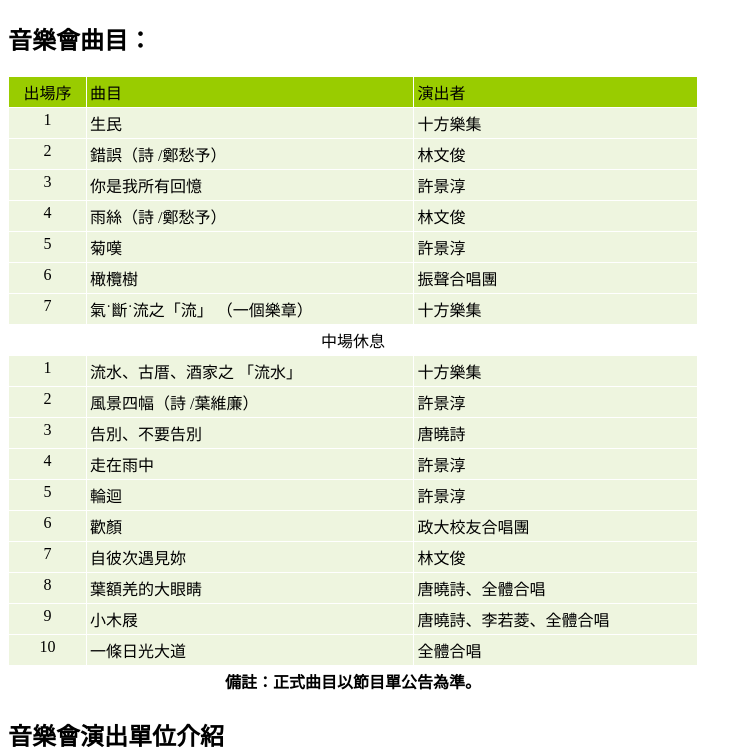
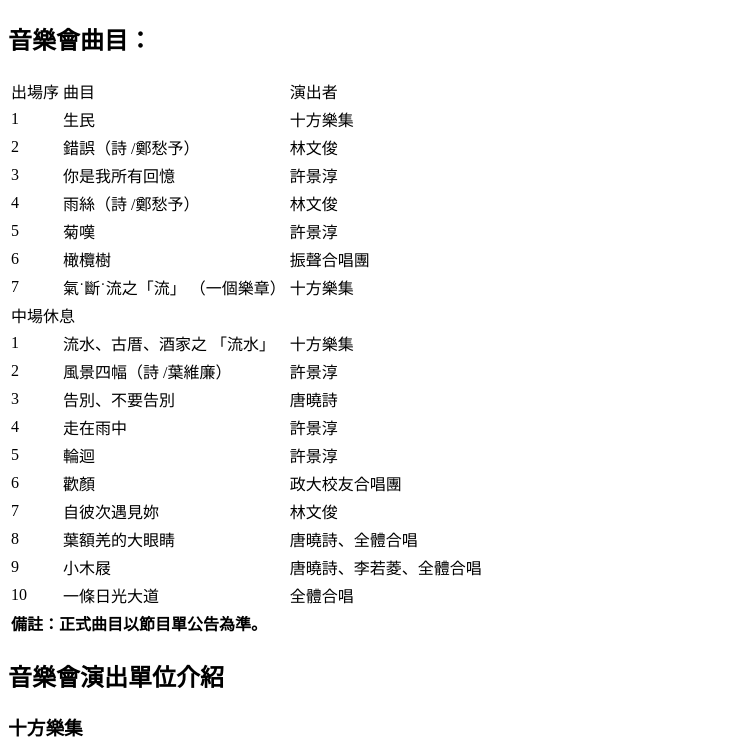
Before and after one commit to thcrack/wp_hw1, a plain HTML site: page index.html in a window 1280 px wide. Shown: the part 2660-3415 px from the top of the page, without its empty margins (0-751 px from the left). Drawn offline with Linux system fonts and the light colour scheme; grey boxes are pictures that could not be loaded.

Commit message:
error fixing

```diff
--- a/index.html
+++ b/index.html
@@ -33,8 +33,8 @@
 
   <body>
     <header>
-      <a href="http://artist.nccu.edu.tw/2012spring/index.html"><img src="http://artist.nccu.edu.tw/2012spring/images/top_logo_01.gif"></a>
-      <a href="http://artist.nccu.edu.tw/2012spring/index.html"><img src="http://artist.nccu.edu.tw/2012spring/images/top_logo_02.gif"></a>
+      <a href="http://artist.nccu.edu.tw/2012spring/index.html"><img src="http://artist.nccu.edu.tw/2012spring/images/top_logo_01.gif" alt=""></a>
+      <a href="http://artist.nccu.edu.tw/2012spring/index.html"><img src="http://artist.nccu.edu.tw/2012spring/images/top_logo_02.gif" alt=""></a>
       <nav>
         <ul>
           <li><a href="http://www.nccu.edu.tw/" target="_blank">政治大學</a></li>
@@ -45,40 +45,40 @@
           <li><a href="http://artist.nccu.edu.tw/2012spring/news.html">最新消息</a></li>
           <li><a href="http://artist.nccu.edu.tw/2012spring/visit.html">參觀資訊</a></li>
           <li><a href="http://artist.nccu.edu.tw/2012spring/map.html">網路地圖</a></li>
-          <li><a href="http://www.facebook.com/nccuarts" target="_blank"><img src="http://artist.nccu.edu.tw/2012spring/images/icon_Facebook.jpg"></a></li>
-          <li><a href="http://blog.roodo.com/inccuart" target="_blank"><img src="http://artist.nccu.edu.tw/2012spring/images/icon_rodoo.gif"></a></li>
+          <li><a href="http://www.facebook.com/nccuarts" target="_blank"><img src="http://artist.nccu.edu.tw/2012spring/images/icon_Facebook.jpg" alt=""></a></li>
+          <li><a href="http://blog.roodo.com/inccuart" target="_blank"><img src="http://artist.nccu.edu.tw/2012spring/images/icon_rodoo.gif" alt=""></a></li>
         </ul>
       </nav>
 
       <nav>
       <ul>
-        <li><a href="http://artist.nccu.edu.tw/2012spring/introduction.html" onmouseout="MM_swapImgRestore()" onmouseover="MM_swapImage('Image42','','http://artist.nccu.edu.tw/2012spring/images/nav_intro_on.gif',1)"><img src="http://artist.nccu.edu.tw/2012spring/images/nav_intro.gif" alt="introduction" name="Image42" id="Image42" height="46" border="0" width="89"></a></li>
-        <li><a href="http://artist.nccu.edu.tw/2012spring/program.html" onmouseout="MM_swapImgRestore()" onmouseover="MM_swapImage('Image43','','http://artist.nccu.edu.tw/2012spring/images/nav_program_on.gif',1)"><img src="http://artist.nccu.edu.tw/2012spring/images/nav_program.gif" alt="program" name="Image43" id="Image43" height="46" border="0" width="86"></a></li>
-        <li><a href="http://artist.nccu.edu.tw/2012spring/air.html" onmouseout="MM_swapImgRestore()" onmouseover="MM_swapImage('Image45','','http://artist.nccu.edu.tw/2012spring/images/nav_air_on.gif',1)"><img src="http://artist.nccu.edu.tw/2012spring/images/nav_air_on.gif" alt="artist in residence" name="Image45" id="Image45" height="46" border="0" width="177"></a></li>
-        <li><a href="http://artist.nccu.edu.tw/2012spring/exhibition.html" onmouseout="MM_swapImgRestore()" onmouseover="MM_swapImage('Image46','','http://artist.nccu.edu.tw/2012spring/images/nav_exhibition_on.gif',1)"><img src="http://artist.nccu.edu.tw/2012spring/images/nav_exhibition.gif" alt="exhibition" name="Image46" id="Image46" height="46" border="0" width="110"></a></li>
-        <li><a href="http://artist.nccu.edu.tw/2012spring/performance.html" onmouseout="MM_swapImgRestore()" onmouseover="MM_swapImage('Image47','','http://artist.nccu.edu.tw/2012spring/images/nav_performance_on.gif',1)"><img src="http://artist.nccu.edu.tw/2012spring/images/nav_performance.gif" alt="performance" name="Image47" id="Image47" height="46" border="0" width="110"></a></li>
-        <li><a href="http://artist.nccu.edu.tw/2012spring/movies.html" onmouseout="MM_swapImgRestore()" onmouseover="MM_swapImage('Image48','','http://artist.nccu.edu.tw/2012spring/images/nav_movies_on.gif',1)"><img src="http://artist.nccu.edu.tw/2012spring/images/nav_movies.gif" alt="movies" name="Image48" id="Image48" height="46" border="0" width="110"></a></li>
-        <li><a href="http://artist.nccu.edu.tw/2012spring/talks.html" onmouseout="MM_swapImgRestore()" onmouseover="MM_swapImage('Image49','','http://artist.nccu.edu.tw/2012spring/images/nav_talks_on.gif',1)"><img src="http://artist.nccu.edu.tw/2012spring/images/nav_talks.gif" alt="talks" name="Image49" id="Image49" height="46" border="0" width="110"></a></li>
+        <li><a href="http://artist.nccu.edu.tw/2012spring/introduction.html" onmouseout="MM_swapImgRestore()" onmouseover="MM_swapImage('Image42','','http://artist.nccu.edu.tw/2012spring/images/nav_intro_on.gif',1)"><img src="http://artist.nccu.edu.tw/2012spring/images/nav_intro.gif" alt="introduction" id="Image42" height="46" width="89"></a></li>
+        <li><a href="http://artist.nccu.edu.tw/2012spring/program.html" onmouseout="MM_swapImgRestore()" onmouseover="MM_swapImage('Image43','','http://artist.nccu.edu.tw/2012spring/images/nav_program_on.gif',1)"><img src="http://artist.nccu.edu.tw/2012spring/images/nav_program.gif" alt="program" id="Image43" height="46" width="86"></a></li>
+        <li><a href="http://artist.nccu.edu.tw/2012spring/air.html" onmouseout="MM_swapImgRestore()" onmouseover="MM_swapImage('Image45','','http://artist.nccu.edu.tw/2012spring/images/nav_air_on.gif',1)"><img src="http://artist.nccu.edu.tw/2012spring/images/nav_air_on.gif" alt="artist in residence" id="Image45" height="46" width="177"></a></li>
+        <li><a href="http://artist.nccu.edu.tw/2012spring/exhibition.html" onmouseout="MM_swapImgRestore()" onmouseover="MM_swapImage('Image46','','http://artist.nccu.edu.tw/2012spring/images/nav_exhibition_on.gif',1)"><img src="http://artist.nccu.edu.tw/2012spring/images/nav_exhibition.gif" alt="exhibition" id="Image46" height="46" width="110"></a></li>
+        <li><a href="http://artist.nccu.edu.tw/2012spring/performance.html" onmouseout="MM_swapImgRestore()" onmouseover="MM_swapImage('Image47','','http://artist.nccu.edu.tw/2012spring/images/nav_performance_on.gif',1)"><img src="http://artist.nccu.edu.tw/2012spring/images/nav_performance.gif" alt="performance" id="Image47" height="46" width="110"></a></li>
+        <li><a href="http://artist.nccu.edu.tw/2012spring/movies.html" onmouseout="MM_swapImgRestore()" onmouseover="MM_swapImage('Image48','','http://artist.nccu.edu.tw/2012spring/images/nav_movies_on.gif',1)"><img src="http://artist.nccu.edu.tw/2012spring/images/nav_movies.gif" alt="movies" id="Image48" height="46" width="110"></a></li>
+        <li><a href="http://artist.nccu.edu.tw/2012spring/talks.html" onmouseout="MM_swapImgRestore()" onmouseover="MM_swapImage('Image49','','http://artist.nccu.edu.tw/2012spring/images/nav_talks_on.gif',1)"><img src="http://artist.nccu.edu.tw/2012spring/images/nav_talks.gif" alt="talks" id="Image49" height="46" width="110"></a></li>
       </ul>
       </nav>
 
-      <a href="http://artist.nccu.edu.tw/2012spring/air.html"><img src="http://artist.nccu.edu.tw/2012spring/images/air/title_air2.gif" height="43" border="0" width="300"></a>
+      <a href="http://artist.nccu.edu.tw/2012spring/air.html"><img src="http://artist.nccu.edu.tw/2012spring/images/air/title_air2.gif" alt="" height="43" width="300"></a>
 
       <nav>
         <ul>
-          <li><img src="http://artist.nccu.edu.tw/2012spring/images/arrow_green_sm.gif" height="10" border="0" width="10"><a href="http://artist.nccu.edu.tw/2012spring/air.html">節目總覽│序言</a></li>
-          <li><img src="http://artist.nccu.edu.tw/2012spring/images/arrow_pink_sm_down.gif" height="10" border="0" width="10"><a href="http://artist.nccu.edu.tw/2012spring/air_concert.html" class="nav_blue_active">駐校音樂會</a></li>
-          <li><img src="http://artist.nccu.edu.tw/2012spring/images/arrow_green_sm.gif" height="10" border="0" width="10"><a href="http://artist.nccu.edu.tw/2012spring/air_opening.html">開幕暨專題座談</a></li>
-          <li><img src="http://artist.nccu.edu.tw/2012spring/images/arrow_green_sm.gif" height="10" border="0" width="10"><a href="http://artist.nccu.edu.tw/2012spring/air_exhibit.html">李泰祥影音文件展</a></li>
-          <li><img src="http://artist.nccu.edu.tw/2012spring/images/arrow_green_sm.gif" height="10" border="0" width="10"><a href="http://artist.nccu.edu.tw/2012spring/air_workshop.html">音樂工作坊</a></li>
-          <li><img src="http://artist.nccu.edu.tw/2012spring/images/arrow_green_sm.gif" height="10" border="0" width="10"><a href="http://artist.nccu.edu.tw/2012spring/air_corner.html">轉角音樂會</a></li>
-          <li><img src="http://artist.nccu.edu.tw/2012spring/images/arrow_green_sm.gif" height="10" border="0" width="10"><a href="http://artist.nccu.edu.tw/2012spring/air_mv.html">MV 比賽</a></li>
-          <li><img src="http://artist.nccu.edu.tw/2012spring/images/arrow_green_sm.gif" height="10" border="0" width="10"><a href="http://artist.nccu.edu.tw/2012spring/air_quiz.html">每日線上有獎徵答</a></li>
+          <li><img src="http://artist.nccu.edu.tw/2012spring/images/arrow_green_sm.gif" alt="" height="10" width="10"><a href="http://artist.nccu.edu.tw/2012spring/air.html">節目總覽│序言</a></li>
+          <li><img src="http://artist.nccu.edu.tw/2012spring/images/arrow_pink_sm_down.gif" alt="" height="10" width="10"><a href="http://artist.nccu.edu.tw/2012spring/air_concert.html" class="nav_blue_active">駐校音樂會</a></li>
+          <li><img src="http://artist.nccu.edu.tw/2012spring/images/arrow_green_sm.gif" alt="" height="10" width="10"><a href="http://artist.nccu.edu.tw/2012spring/air_opening.html">開幕暨專題座談</a></li>
+          <li><img src="http://artist.nccu.edu.tw/2012spring/images/arrow_green_sm.gif" alt="" height="10" width="10"><a href="http://artist.nccu.edu.tw/2012spring/air_exhibit.html">李泰祥影音文件展</a></li>
+          <li><img src="http://artist.nccu.edu.tw/2012spring/images/arrow_green_sm.gif" alt="" height="10" width="10"><a href="http://artist.nccu.edu.tw/2012spring/air_workshop.html">音樂工作坊</a></li>
+          <li><img src="http://artist.nccu.edu.tw/2012spring/images/arrow_green_sm.gif" alt="" height="10" width="10"><a href="http://artist.nccu.edu.tw/2012spring/air_corner.html">轉角音樂會</a></li>
+          <li><img src="http://artist.nccu.edu.tw/2012spring/images/arrow_green_sm.gif" alt="" height="10" width="10"><a href="http://artist.nccu.edu.tw/2012spring/air_mv.html">MV 比賽</a></li>
+          <li><img src="http://artist.nccu.edu.tw/2012spring/images/arrow_green_sm.gif" alt="" height="10" width="10"><a href="http://artist.nccu.edu.tw/2012spring/air_quiz.html">每日線上有獎徵答</a></li>
         </ul>
       </nav>
 
-      <img src="http://artist.nccu.edu.tw/2012spring/images/air/concert_main01.jpg" height="304" border="0" width="400">
-      <img src="http://artist.nccu.edu.tw/2012spring/images/air/icon_concert4.gif" height="41" border="0" width="210">
+      <img src="http://artist.nccu.edu.tw/2012spring/images/air/concert_main01.jpg" alt="" height="304" width="400">
+      <img src="http://artist.nccu.edu.tw/2012spring/images/air/icon_concert4.gif" alt="" height="41" width="210">
 
       <p>
       <span class="title_02_orange"><strong>101/05/16（三）19:00-21:00</strong></span>
@@ -95,8 +95,8 @@
         &nbsp;&nbsp;&nbsp;十方樂集&nbsp;&nbsp;&nbsp;政大校友合唱團&nbsp;&nbsp;&nbsp;振聲合唱團
       </p>
 
-      <img src="http://artist.nccu.edu.tw/2012spring/images/spacer.gif" height="1" border="0" width="20">
-      <img src="http://artist.nccu.edu.tw/2012spring/images/air/concert_main03.jpg" height="304" border="0" width="260">
+      <img src="http://artist.nccu.edu.tw/2012spring/images/spacer.gif" alt="" height="1" width="20">
+      <img src="http://artist.nccu.edu.tw/2012spring/images/air/concert_main03.jpg" alt="" height="304" width="260">
 
     </header>
 
@@ -104,102 +104,102 @@
 
       <h2>音樂會曲目：</h2>
 
-      <table brdoer="0" class="table_program_air" cellpadding="3" cellspacing="1" width="690"><tbody>
-        <tr bgcolor="#99CC00">
-          <td nowrap="" valign="top"><div align="center">出場序 </div></td>
-          <td valign="top">曲目 </td>
-          <td valign="top">演出者 </td>
+      <table class="table_program_air"><tbody>
+        <tr>
+          <td><div>出場序 </div></td>
+          <td>曲目 </td>
+          <td>演出者 </td>
         </tr>
         <tr>
-          <td bgcolor="#EEF5DF" valign="top"><div align="center">1 </div></td>
-          <td bgcolor="#EEF5DF" valign="top">生民 </td>
-          <td bgcolor="#EEF5DF" valign="top">十方樂集 </td>
+          <td><div>1 </div></td>
+          <td>生民 </td>
+          <td>十方樂集 </td>
         </tr>
         <tr>
-          <td bgcolor="#EEF5DF" valign="top"><div align="center">2 </div></td>
-          <td bgcolor="#EEF5DF" valign="top">錯誤（詩 /鄭愁予） </td>
-          <td bgcolor="#EEF5DF" valign="top">林文俊 </td>
+          <td><div>2 </div></td>
+          <td>錯誤（詩 /鄭愁予） </td>
+          <td>林文俊 </td>
         </tr>
         <tr>
-          <td bgcolor="#EEF5DF" valign="top"><div align="center">3 </div></td>
-          <td bgcolor="#EEF5DF" valign="top">你是我所有回憶 </td>
-          <td bgcolor="#EEF5DF" valign="top">許景淳</td>
+          <td><div>3 </div></td>
+          <td>你是我所有回憶 </td>
+          <td>許景淳</td>
         </tr>
         <tr>
-          <td bgcolor="#EEF5DF" valign="top"><div align="center">4 </div></td>
-          <td bgcolor="#EEF5DF" valign="top">雨絲（詩 /鄭愁予）</td>
-          <td bgcolor="#EEF5DF" valign="top">林文俊</td>
+          <td><div>4 </div></td>
+          <td>雨絲（詩 /鄭愁予）</td>
+          <td>林文俊</td>
         </tr>
         <tr>
-          <td bgcolor="#EEF5DF" valign="top"><div align="center">5 </div></td>
-          <td bgcolor="#EEF5DF" valign="top">菊嘆</td>
-          <td bgcolor="#EEF5DF" valign="top">許景淳</td>
+          <td><div>5 </div></td>
+          <td>菊嘆</td>
+          <td>許景淳</td>
         </tr>
         <tr>
-          <td bgcolor="#EEF5DF" valign="top"><div align="center">6 </div></td>
-          <td bgcolor="#EEF5DF" valign="top">橄欖樹 </td>
-          <td bgcolor="#EEF5DF" valign="top">振聲合唱團 </td>
+          <td><div>6 </div></td>
+          <td>橄欖樹 </td>
+          <td>振聲合唱團 </td>
         </tr><tr>
-          <td bgcolor="#EEF5DF" valign="top"><div align="center">7</div></td>
-          <td bgcolor="#EEF5DF" valign="top">氣˙斷˙流之「流」
+          <td><div>7</div></td>
+          <td>氣˙斷˙流之「流」
               （一個樂章） </td>
-          <td bgcolor="#EEF5DF" valign="top">十方樂集 </td>
-        </tr><tr bgcolor="#FFFFFF">
-          <td colspan="3" align="center" valign="top" width="446"><div align="center">中場休息 </div></td>
+          <td>十方樂集 </td>
+        </tr><tr>
+          <td colspan="3"><div>中場休息 </div></td>
         </tr>
         <tr>
-          <td bgcolor="#EEF5DF" valign="top"><div align="center">1 </div></td>
-          <td bgcolor="#EEF5DF" valign="top">流水、古厝、酒家之
+          <td><div>1 </div></td>
+          <td>流水、古厝、酒家之
               「流水」 </td>
-          <td bgcolor="#EEF5DF" valign="top">十方樂集 </td>
+          <td>十方樂集 </td>
         </tr>
         <tr>
-          <td bgcolor="#EEF5DF" valign="top"><div align="center">2 </div></td>
-          <td bgcolor="#EEF5DF" valign="top">風景四幅（詩 /葉維廉） </td>
-          <td bgcolor="#EEF5DF" valign="top">許景淳</td>
+          <td><div>2 </div></td>
+          <td>風景四幅（詩 /葉維廉） </td>
+          <td>許景淳</td>
         </tr>
         <tr>
-          <td bgcolor="#EEF5DF" valign="top"><div align="center">3 </div></td>
-          <td bgcolor="#EEF5DF" valign="top">告別、不要告別 </td>
-          <td bgcolor="#EEF5DF" valign="top">唐曉詩</td>
+          <td><div>3 </div></td>
+          <td>告別、不要告別 </td>
+          <td>唐曉詩</td>
         </tr>
         <tr>
-          <td bgcolor="#EEF5DF" valign="top"><div align="center">4 </div></td>
-          <td bgcolor="#EEF5DF" valign="top">走在雨中</td>
-          <td bgcolor="#EEF5DF" valign="top">許景淳</td>
+          <td><div>4 </div></td>
+          <td>走在雨中</td>
+          <td>許景淳</td>
         </tr>
         <tr>
-          <td bgcolor="#EEF5DF" valign="top"><div align="center">5 </div></td>
-          <td bgcolor="#EEF5DF" valign="top">輪迴</td>
-          <td bgcolor="#EEF5DF" valign="top">許景淳</td>
+          <td><div>5 </div></td>
+          <td>輪迴</td>
+          <td>許景淳</td>
         </tr>
         <tr>
-          <td bgcolor="#EEF5DF" valign="top"><div align="center">6 </div></td>
-          <td bgcolor="#EEF5DF" valign="top">歡顏</td>
-          <td bgcolor="#EEF5DF" valign="top">政大校友合唱團</td>
+          <td><div>6 </div></td>
+          <td>歡顏</td>
+          <td>政大校友合唱團</td>
         </tr>
         <tr>
-          <td bgcolor="#EEF5DF" valign="top"><div align="center">7 </div></td>
-          <td bgcolor="#EEF5DF" valign="top">自彼次遇見妳 </td>
-          <td bgcolor="#EEF5DF" valign="top">林文俊 </td>
+          <td><div>7 </div></td>
+          <td>自彼次遇見妳 </td>
+          <td>林文俊 </td>
         </tr>
         <tr>
-          <td bgcolor="#EEF5DF" valign="top"><div align="center">8 </div></td>
-          <td bgcolor="#EEF5DF" valign="top">葉額羌的大眼睛 </td>
-          <td bgcolor="#EEF5DF" valign="top">唐曉詩、全體合唱 </td>
+          <td><div>8 </div></td>
+          <td>葉額羌的大眼睛 </td>
+          <td>唐曉詩、全體合唱 </td>
         </tr>
         <tr>
-          <td bgcolor="#EEF5DF" valign="top"><div align="center">9</div></td>
-          <td bgcolor="#EEF5DF" valign="top">小木屐</td>
-          <td bgcolor="#EEF5DF" valign="top">唐曉詩、李若菱、全體合唱 </td>
+          <td><div>9</div></td>
+          <td>小木屐</td>
+          <td>唐曉詩、李若菱、全體合唱 </td>
         </tr>
         <tr>
-          <td bgcolor="#EEF5DF" valign="top"><div align="center">10</div></td>
-          <td bgcolor="#EEF5DF" valign="top">一條日光大道</td>
-          <td bgcolor="#EEF5DF" valign="top">全體合唱</td>
+          <td><div>10</div></td>
+          <td>一條日光大道</td>
+          <td>全體合唱</td>
         </tr>
-        <tr bgcolor="#FFFFFF">
-          <td colspan="3" align="center" valign="top" width="391"><div align="center"><strong>備註：正式曲目以節目單公告為準。 </strong></div></td>
+        <tr>
+          <td colspan="3"><div><strong>備註：正式曲目以節目單公告為準。 </strong></div></td>
         </tr>
       </tbody></table>
 
@@ -209,7 +209,7 @@
 
         <h3>十方樂集</h3>
 
-        <img src="http://artist.nccu.edu.tw/2012spring/images/air/concert_ten.jpg">
+        <img src="http://artist.nccu.edu.tw/2012spring/images/air/concert_ten.jpg" alt="">
 
           <p>
           「十方樂集」由知名的打擊樂家徐伯年創立於1996年，以「推動精緻藝術與現代音樂」為宗旨。為表現不同型態的現代音樂，「十方樂集」的編制包含「十方樂集打擊樂團」和「十方樂集室內樂團」，尤其「十方樂集打擊樂團」可以說是「十方樂集」詮釋現代音樂的靈魂。 十方樂集擅長詮釋當代作曲家的創作，並大膽嘗試實驗性音樂作品，開拓聽眾音樂視野。創團至今，已為多位國內作曲家之作品舉行世界首演，也在臺灣首演許多國外知名作曲家的經典曲目，成功的進行多次文化交流，讓東西方音樂激盪出燦爛的火花。
@@ -227,8 +227,8 @@
 
         <h3>振聲合唱團</h3>
 
-        <img src="http://artist.nccu.edu.tw/2012spring/images/air/concert_alumni3.jpg"><br>
-        <img src="http://artist.nccu.edu.tw/2012spring/images/air/concert_alumni2.jpg">
+        <img src="http://artist.nccu.edu.tw/2012spring/images/air/concert_alumni3.jpg" alt=""><br>
+        <img src="http://artist.nccu.edu.tw/2012spring/images/air/concert_alumni2.jpg" alt="">
 
         <br>
         左圖：學生指揮 唐逸<br>
@@ -255,8 +255,8 @@
 
         <h3>政大校友合唱團</h3>
 
-        <img src="http://artist.nccu.edu.tw/2012spring/images/air/concert_nccu.JPG"><br>
-        <img src="http://artist.nccu.edu.tw/2012spring/images/air/concert_nccu2.jpg">
+        <img src="http://artist.nccu.edu.tw/2012spring/images/air/concert_nccu.JPG" alt=""><br>
+        <img src="http://artist.nccu.edu.tw/2012spring/images/air/concert_nccu2.jpg" alt="">
 
         <br>
         左圖：社團指導老師／指揮  張成璞<br>
@@ -289,7 +289,7 @@
         </p>
 
         <p>一、網路報名：<br>
-          <a href="reg.html"><img src="http://artist.nccu.edu.tw/2012spring/images/btn_register.gif" height="21" border="0" width="95"></a>
+          <a href="reg.html"><img src="http://artist.nccu.edu.tw/2012spring/images/btn_register.gif" alt="" height="21" width="95"></a>
 
         </p>
         <ol>
@@ -347,7 +347,7 @@
 
       <footer>
 
-      <a href="#top"><img src="http://artist.nccu.edu.tw/2012spring/images/btn_top.gif"></a>
+      <a href="#top"><img src="http://artist.nccu.edu.tw/2012spring/images/btn_top.gif" alt=""></a>
 
       </footer>
 
@@ -357,7 +357,7 @@
 
     <hr>
 
-    <a href="http://artist.nccu.edu.tw/2012spring/aboutus.html" class="nav_top01"><img src="http://artist.nccu.edu.tw/2012spring/images/logo_artcenter.gif" height="48" border="0" width="100"></a>
+    <a href="http://artist.nccu.edu.tw/2012spring/aboutus.html" class="nav_top01"><img src="http://artist.nccu.edu.tw/2012spring/images/logo_artcenter.gif" alt="" height="48" width="100"></a>
     政治大學藝文中心<br>
     校址：11605 臺北市文山區指南路二段 64 號 <br>
     服務電話：（02）2939-3091 分機 63393 <br>
```
